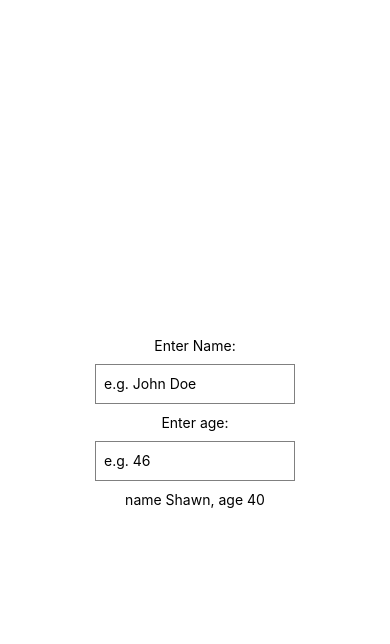
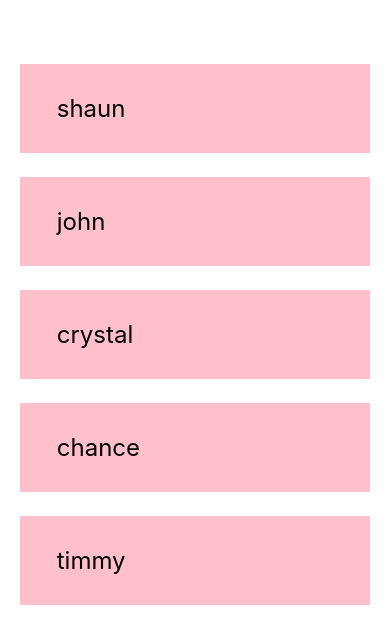
Before and after one commit to jawad727/ReactNativeTutorial, a React Native app in the folder firstApp/: screen / in a window 390 px wide. Shown: the top 644 px of the page. Built offline with nearby package versions, Linux system fonts and the light colour scheme.

Commit message:
app rendering array of names with scroll view

```diff
--- a/firstApp/App.js
+++ b/firstApp/App.js
@@ -1,33 +1,27 @@
 import React, { useState } from 'react';
-import { StyleSheet, Text, View, Button, TextInput } from 'react-native';
+import { StyleSheet, Text, View, Button, ScrollView } from 'react-native';
 
 export default function App() {
 
-  const [name, setName] = useState("Shawn")
-  const [age, setAge] = useState(40)
-
-  const clickHandler = () => {
-    setName("John")
-  }
+  const [people, setPeople] = useState([
+    { name: "shaun", key: "1" },
+    { name: "john", key: "2" },
+    { name: "crystal", key: "3" },
+    { name: "chance", key: "4" },
+    { name: "timmy", key: "5" }
+  ])
 
   return (
     <View style={styles.container}>
-      <Text> Enter Name: </Text>
-      <TextInput
-      // multiline
-      style={styles.input}
-      placeholder="e.g. John Doe"
-      onChangeText={(val) => {setName(val)}}
-      />
-      <Text> Enter age: </Text>
-      <TextInput
-      keyboardType="numeric"
-      style={styles.input}
-      placeholder="e.g. 46"
-      onChangeText={(val) => {setName(val)}}
-      />
-      <Text> name {name}, age {age} </Text>
+      <ScrollView>
+        {people.map(item => (
 
+            <View key={item.key}>
+              <Text style={styles.item} > {item.name} </Text>
+            </View>
+
+        ))}
+      </ScrollView>
     </View>
   );
 }
@@ -36,15 +30,16 @@
   container: {
     flex: 1,
     backgroundColor: '#fff',
-    alignItems: 'center',
-    justifyContent: 'center',
+    paddingTop: 40,
+    paddingHorizontal: 20
+    // alignItems: 'center',
+    // justifyContent: 'center',
   },
-  input: {
-    borderWidth: 1,
-    borderColor: "grey",
-    padding: 8,
-    margin: 10,
-    width: 200,
-    height: 40
+  item : {
+    marginTop: 24,
+    padding: 30,
+    backgroundColor: "pink",
+    fontSize: 24
   }
+
 });
```
